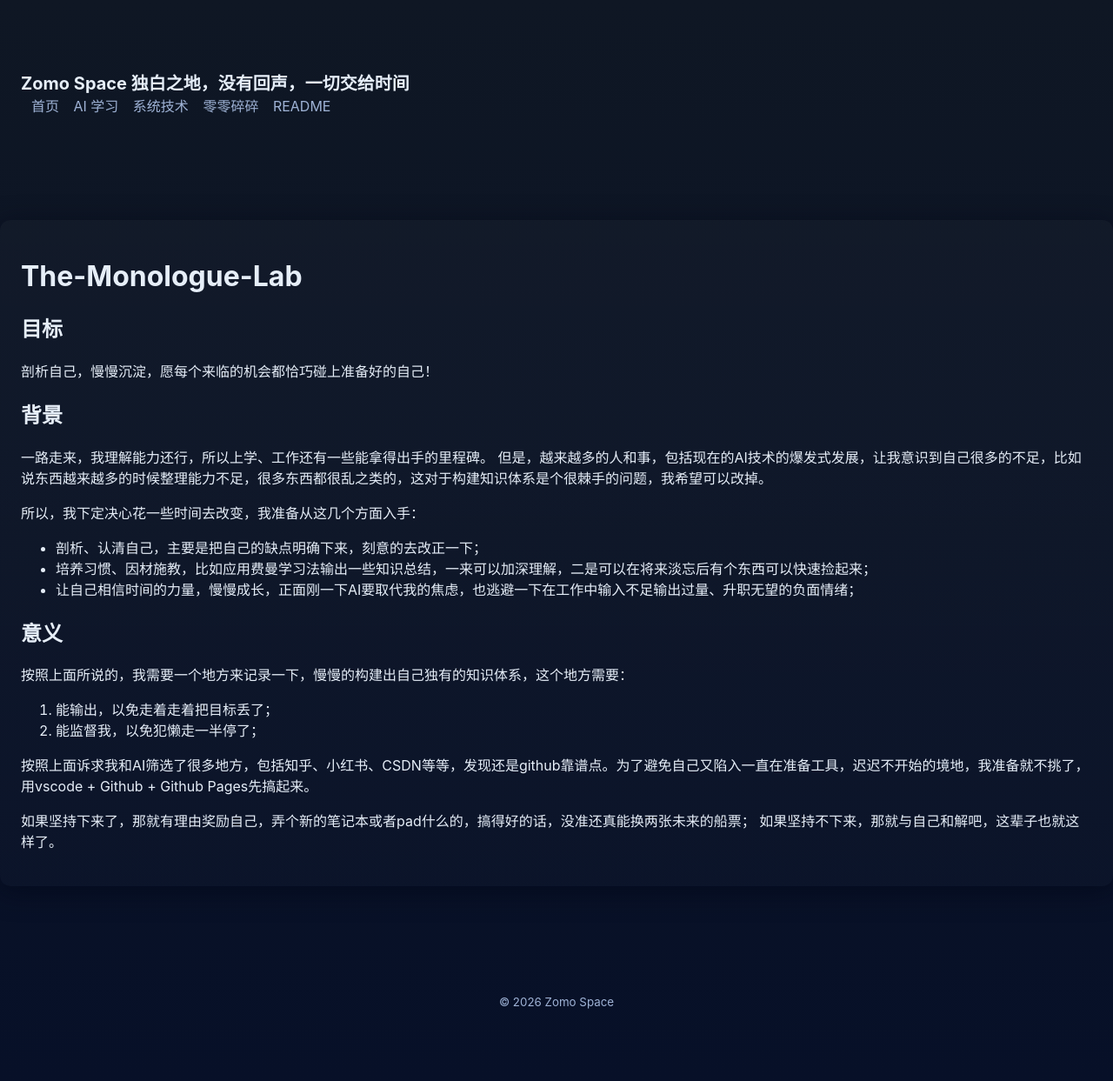
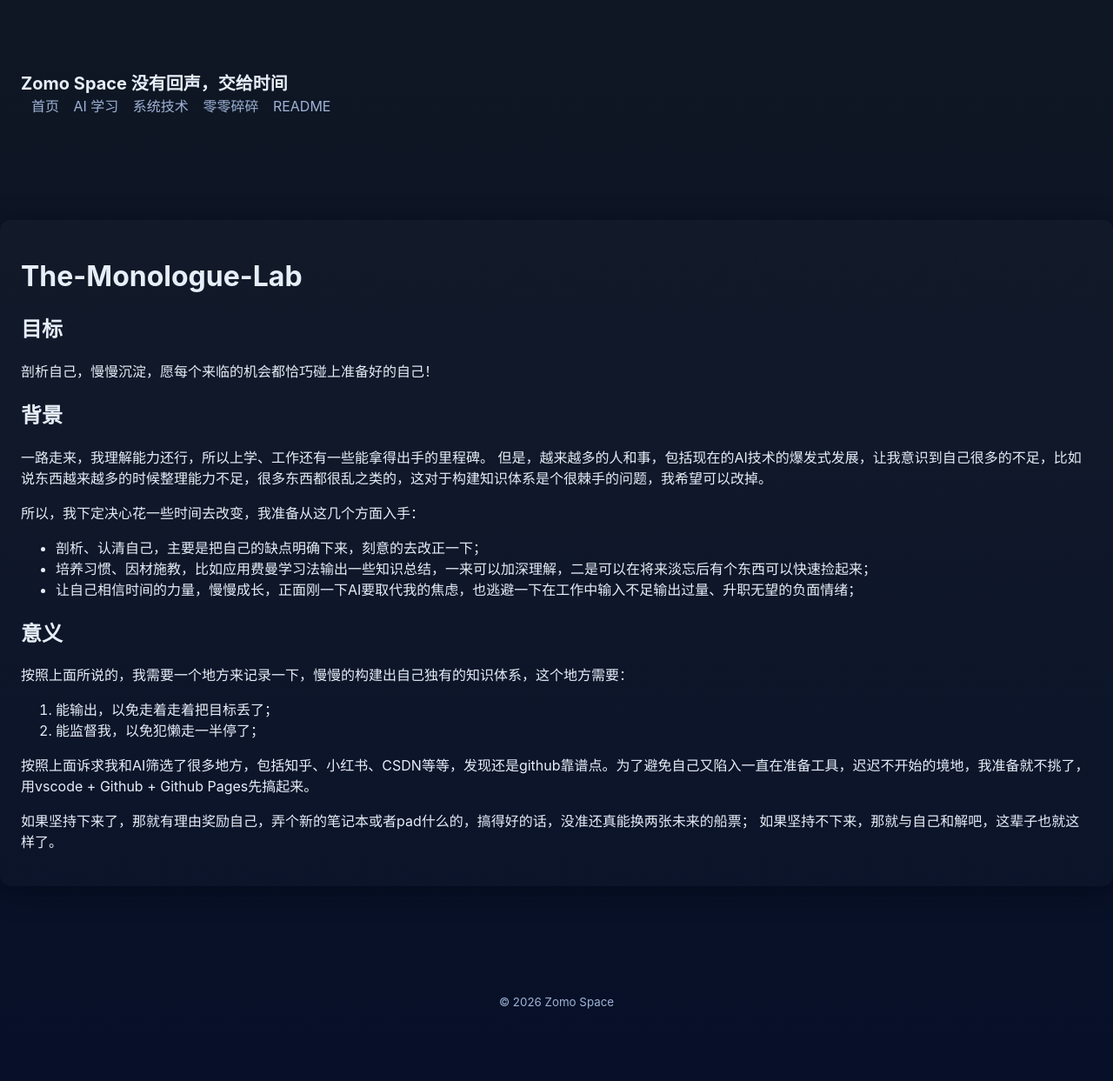
Before and after one commit to zomo-space/The-Monologue-Lab, a Jekyll site: the page built from README.md, in a window 1280 px wide. Shown: the whole page at 87% size. Built offline with Jekyll 4.4.1, drawn with Linux system fonts in a browser that asks for light colours.

Commit message:
页面修改

```diff
--- a/_config.yml
+++ b/_config.yml
@@ -1,4 +1,4 @@
-title: Zomo Space 独白之地，没有回声，一切交给时间
+title: Zomo Space 没有回声，交给时间
 baseurl: "/The-Monologue-Lab"
 url: "https://zomo-space.github.io"
 markdown: kramdown
```
